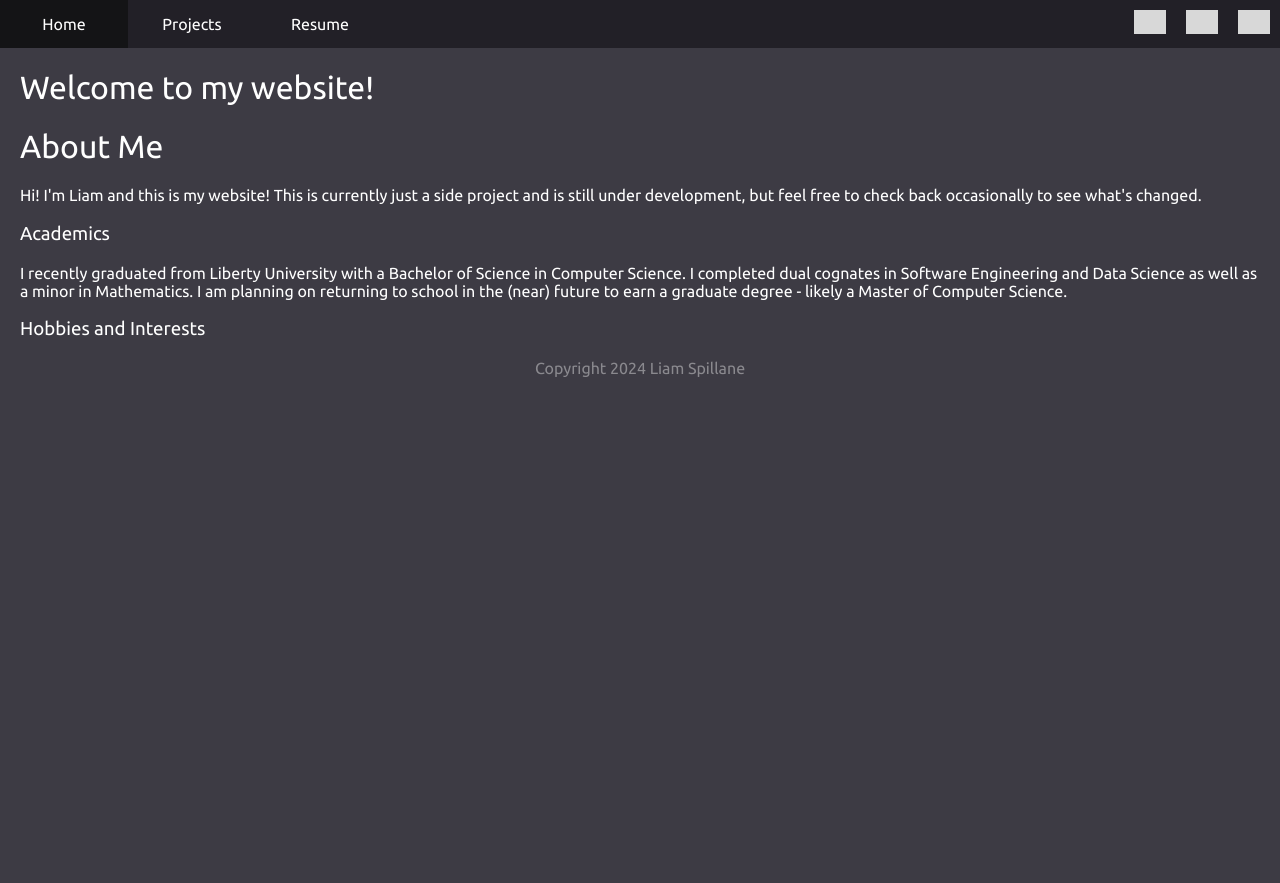
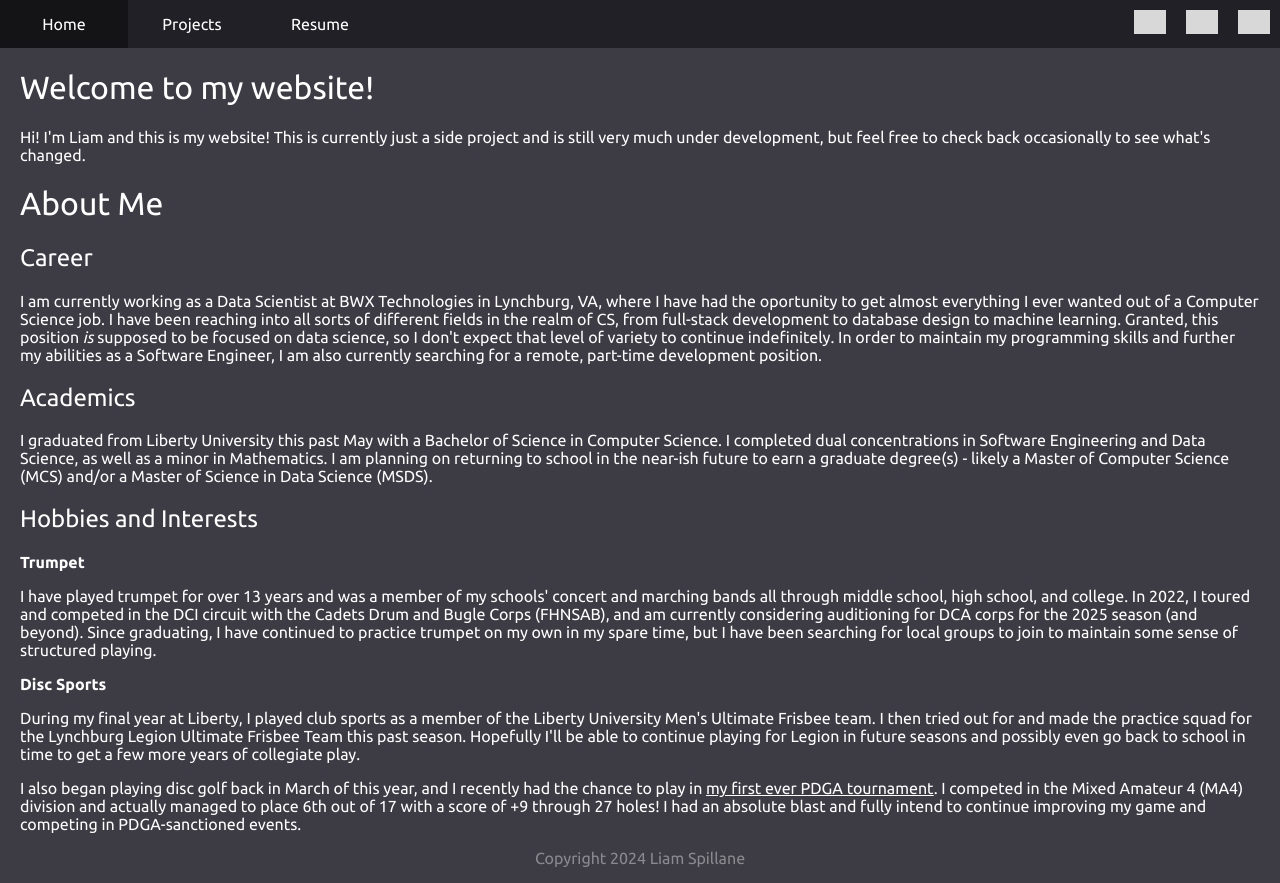
Before and after one commit to LiamSpillane/Personal_Website, a SvelteKit app: page / in a window 1280 px wide. Before the commit the page ends 800 px from the top, so only its background shows below. Built offline with nearby package versions, Linux system fonts and the light colour scheme; grey boxes are pictures that could not be loaded.

Commit message:
update about me

```diff
--- a/src/routes/+page.svelte
+++ b/src/routes/+page.svelte
@@ -1,12 +1,69 @@
 <!-- Home -->
 
 <h1>Welcome to my website!</h1>
+<p>
+  Hi! I'm Liam and this is my website! This is currently just a side project and
+  is still very much under development, but feel free to check back occasionally
+  to see what's changed.
+</p>
 
 <h1>About Me</h1>
-<p>Hi! I'm Liam and this is my website! This is currently just a side project and is still under development, but feel free to check back occasionally to see what's changed.</p>
 
-<h3>Academics</h3>
-<p>I recently graduated from Liberty University with a Bachelor of Science in Computer Science. I completed dual cognates in Software Engineering and Data Science as well as a minor in Mathematics. I am planning on returning to school in the (near) future to earn a graduate degree - likely a Master of Computer Science.</p>
+<h2>Career</h2>
+<p>
+  I am currently working as a Data Scientist at BWX Technologies in Lynchburg,
+  VA, where I have had the oportunity to get almost everything I ever wanted out
+  of a Computer Science job. I have been reaching into all sorts of different
+  fields in the realm of CS, from full-stack development to database design to
+  machine learning. Granted, this position <em>is</em> supposed to be focused on
+  data science, so I don't expect that level of variety to continue indefinitely.
+  In order to maintain my programming skills and further my abilities as a Software
+  Engineer, I am also currently searching for a remote, part-time development position.
+</p>
 
-<h3>Hobbies and Interests</h3>
-<p></p>
+<h2>Academics</h2>
+<p>
+  I graduated from Liberty University this past May with a Bachelor of Science
+  in Computer Science. I completed dual concentrations in Software Engineering
+  and Data Science, as well as a minor in Mathematics. I am planning on
+  returning to school in the near-ish future to earn a graduate degree(s) -
+  likely a Master of Computer Science (MCS) and/or a Master of Science in Data
+  Science (MSDS).
+</p>
+
+<h2>Hobbies and Interests</h2>
+<p><strong>Trumpet</strong></p>
+<p>
+  I have played trumpet for over 13 years and was a member of my schools'
+  concert and marching bands all through middle school, high school, and
+  college. In 2022, I toured and competed in the DCI circuit with the Cadets
+  Drum and Bugle Corps (FHNSAB), and am currently considering auditioning for
+  DCA corps for the 2025 season (and beyond). Since graduating, I have continued
+  to practice trumpet on my own in my spare time, but I have been searching for
+  local groups to join to maintain some sense of structured playing.
+</p>
+<p><strong>Disc Sports</strong></p>
+<p>
+  During my final year at Liberty, I played club sports as a member of the
+  Liberty University Men's Ultimate Frisbee team. I then tried out for and made
+  the practice squad for the Lynchburg Legion Ultimate Frisbee Team this past
+  season. Hopefully I'll be able to continue playing for Legion in future
+  seasons and possibly even go back to school in time to get a few more years of
+  collegiate play.
+</p>
+<p>
+  I also began playing disc golf back in March of this year, and I recently had
+  the chance to play in <a
+    href="https://www.pdga.com/apps/tournament/live/event?eventId=84073&division=MA4"
+    target="_blank">my first ever PDGA tournament</a
+  >. I competed in the Mixed Amateur 4 (MA4) division and actually managed to
+  place 6th out of 17 with a score of +9 through 27 holes! I had an absolute
+  blast and fully intend to continue improving my game and competing in
+  PDGA-sanctioned events.
+</p>
+
+<style>
+  a {
+    color: white;
+  }
+</style>
```
Also changed, not shown: static/favicon.png.
